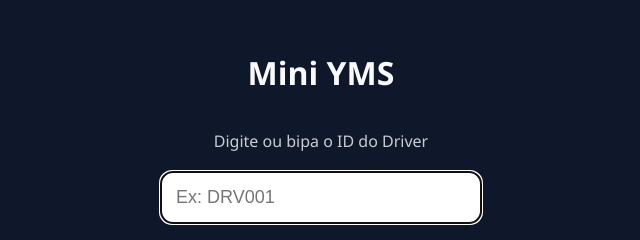
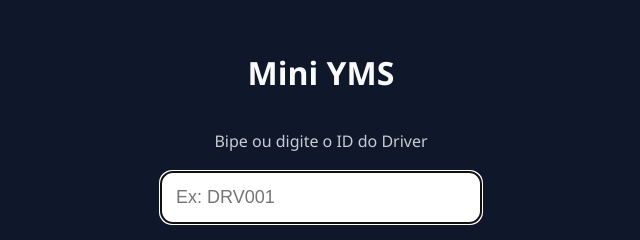
Before and after one commit to Vitao127/mini-yms, a plain HTML site: page index.html in a window 1280 px wide. Shown: the part 221-461 px from the top of the page, 319-959 px from the left. Drawn offline with Linux system fonts and the light colour scheme.

Commit message:
Update index.html

```diff
--- a/index.html
+++ b/index.html
@@ -8,10 +8,10 @@
 </head>
 <body>
 
-  <!-- TELA 1: BIPAGEM -->
+  <!-- TELA 1 -->
   <div id="screen-scan" class="screen active">
     <h1>Mini YMS</h1>
-    <p>Digite ou bipa o ID do Driver</p>
+    <p>Bipe ou digite o ID do Driver</p>
 
     <input
       id="scannerInput"
@@ -23,7 +23,7 @@
     <button class="primary" onclick="manualSearch()">Buscar</button>
   </div>
 
-  <!-- TELA 2: DRIVER -->
+  <!-- TELA 2 -->
   <div id="screen-driver" class="screen">
     <h2 id="driverName"></h2>
 
@@ -36,7 +36,7 @@
     </button>
   </div>
 
-  <!-- TELA 3: OK -->
+  <!-- TELA 3 -->
   <div id="screen-ok" class="screen">
     <h1>✔ Registro realizado</h1>
   </div>
```
